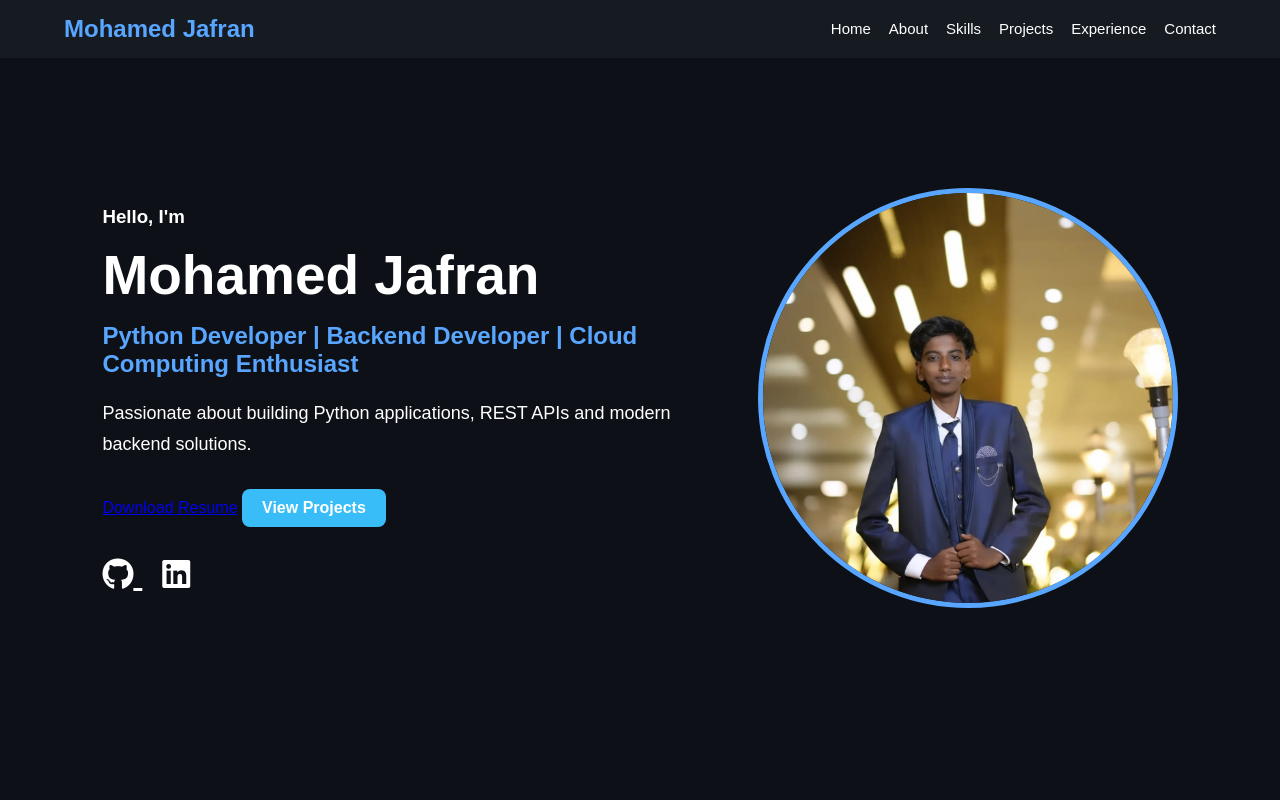
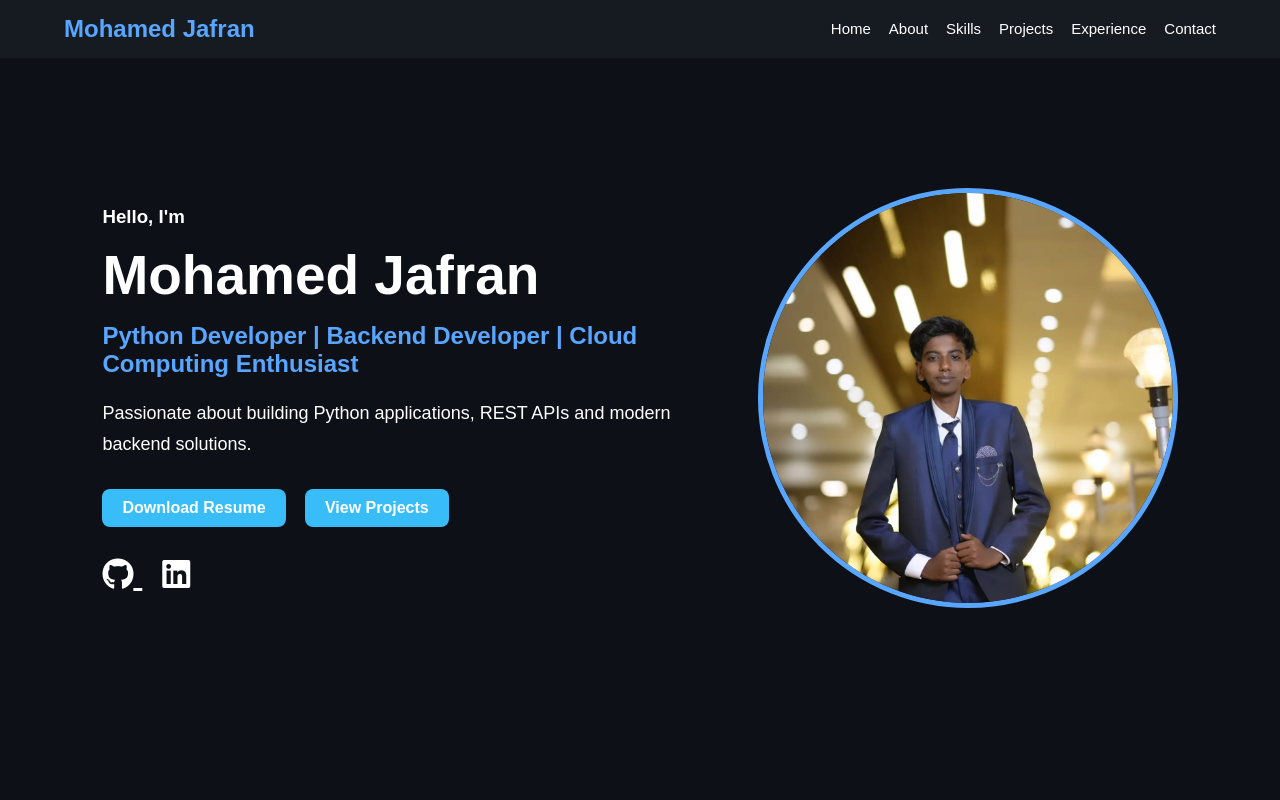
Before and after one commit to jafranmohamed383-bot/mohamed-jafran-portfolio, a plain HTML site: page index.html in a window 1280 px wide. Shown: the top 800 px of the page. Drawn offline with Linux system fonts and the light colour scheme.

Commit message:
Styled download resume button

```diff
--- a/index.html
+++ b/index.html
@@ -44,7 +44,7 @@
                 REST APIs and modern backend solutions.
             </p>
 
-          <a href="assets/Mohamed_Jafran_final_resume.pdf" download>Download Resume</a>
+          <a href="assets/Mohamed_Jafran_final_resume.pdf" download class="btn">Download Resume</a>
 
             <a href="#projects" class="btn">
                 View Projects
```
